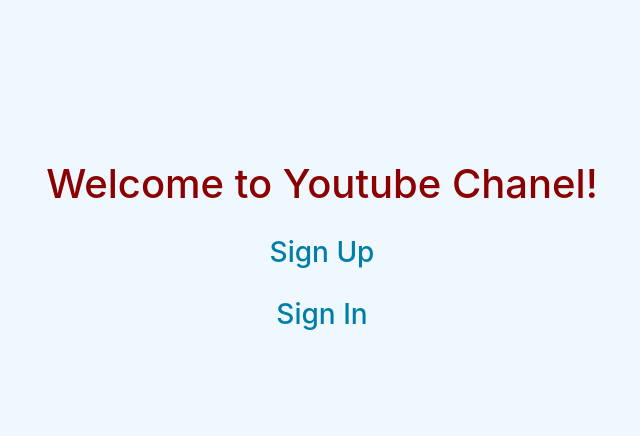
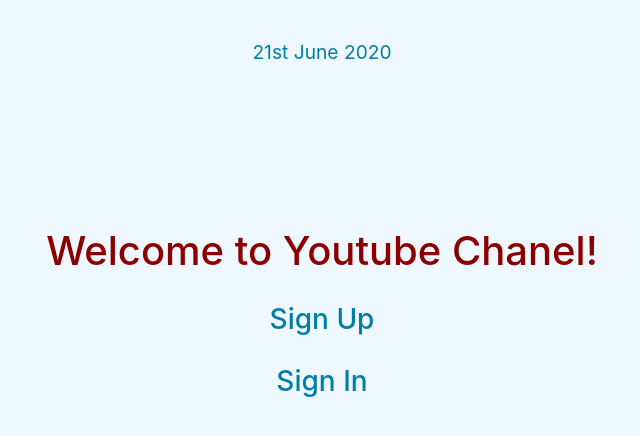
Before and after one commit to Dariusabi/youtube_channel, a React app: page / in a window 1280 px wide. Shown: the whole page, without its empty margins (318-958 px from the left). Built offline with nearby package versions, Linux system fonts and the light colour scheme; some packages are replaced by stand-ins of ours; no server answers.

Commit message:
the date

```diff
--- a/package.json
+++ b/package.json
@@ -8,6 +8,7 @@
     "@testing-library/user-event": "^7.2.1",
     "axios": "0.18.1",
     "firebase": "^7.15.3",
+    "moment": "^2.27.0",
     "react": "^16.13.1",
     "react-dom": "^16.13.1",
     "react-router-dom": "^5.2.0",
--- a/public/App.css
+++ b/public/App.css
@@ -84,3 +84,11 @@
     margin-top: 1em;
     color: #007ea7;
 }
+
+#clock {
+    text-align: center;
+    color: #007ea7;
+    font-size: larger;
+    margin-top: 2em;
+
+}
--- a/src/components/LandingPage.js
+++ b/src/components/LandingPage.js
@@ -1,10 +1,16 @@
 import React, {Component} from 'react';
 import {Link} from "react-router-dom";
+import moment from "moment";
 
 class LandingPage extends Component {
+    state = {
+        startDate: moment()
+    };
     render() {
+        const selectedDate = this.state.startDate.format("Do MMMM YYYY");
         return (
             <>
+                <div id="clock">{selectedDate}</div>
                 <h1 id="main">Welcome to Youtube Chanel!</h1>
                 <div id="container">
                     <div>
```
Also changed, not shown: 1 other file.
